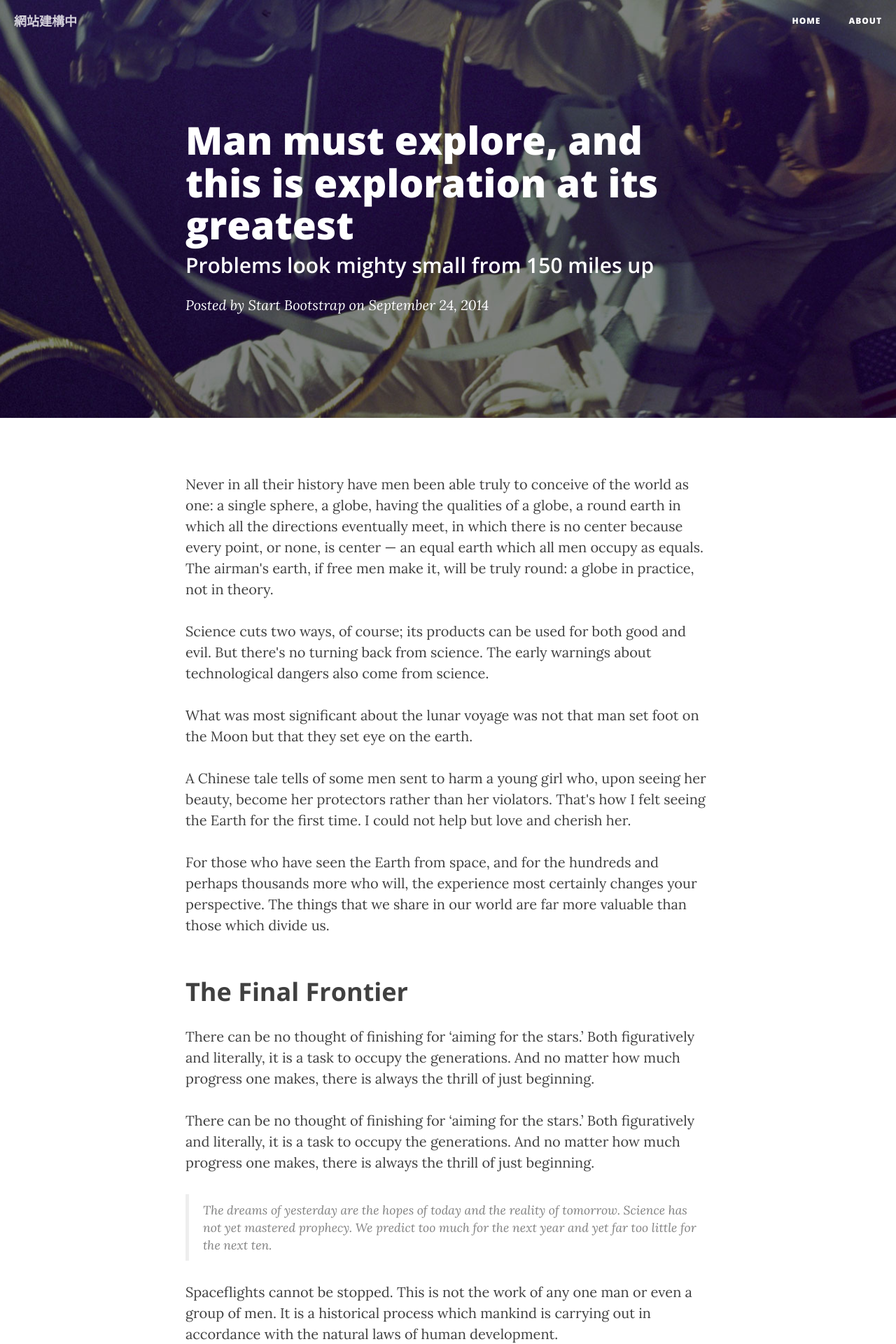
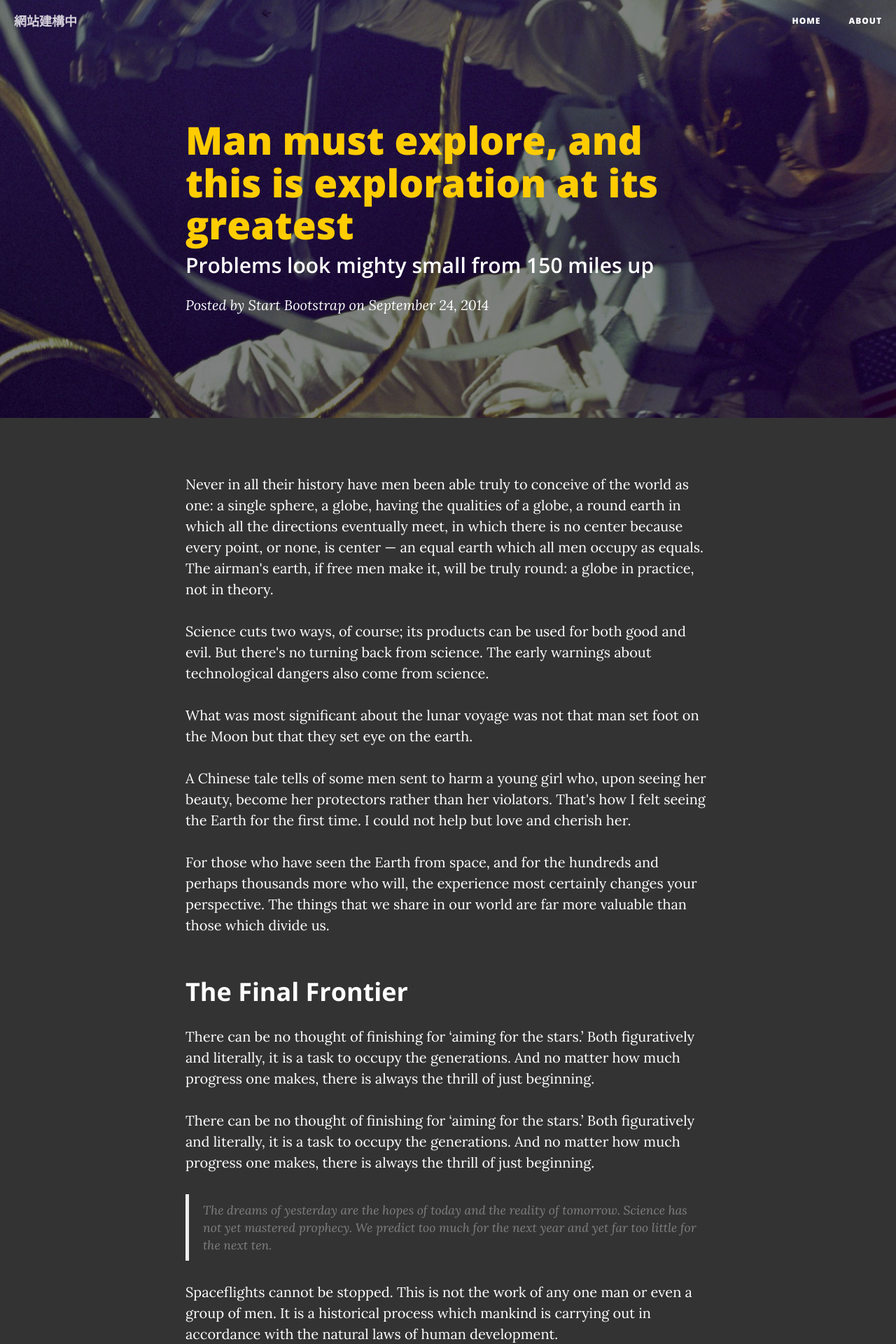
Before and after one commit to lacrimosacat/lacrimosacat.github.io, a Jekyll site: the page built from _posts/2014-09-24-man-must-explore.markdown, in a window 1280 px wide. Shown: the top 1920 px of the page at 70% size. Built offline with Jekyll 4.4.1, drawn with Linux system fonts in a browser that asks for light colours; nearby versions of some CDN libraries.

Commit message:
second commit

```diff
--- a/css/clean-blog.css
+++ b/css/clean-blog.css
@@ -2,10 +2,12 @@ body {
   font-family: 'Lora', 'Times New Roman', serif;
   font-size: 20px;
   color: #404040;
+  background-color: #333;
 }
 p {
   line-height: 1.5;
   margin: 30px 0;
+  color: white;
 }
 p a {
   text-decoration: underline;
@@ -18,9 +20,11 @@ h5,
 h6 {
   font-family: 'Open Sans', 'Helvetica Neue', Helvetica, Arial, sans-serif;
   font-weight: 800;
+  color: white;
 }
 a {
-  color: #404040;
+  /*color: #404040;*/
+  color: white;
 }
 a:hover,
 a:focus {
@@ -143,6 +147,7 @@ hr.small {
   padding: 100px 0 50px;
   color: white;
 }
+
 @media only screen and (min-width: 768px) {
   .intro-header .site-heading,
   .intro-header .post-heading,
@@ -176,6 +181,7 @@ hr.small {
 }
 .intro-header .post-heading h1 {
   font-size: 35px;
+  color: #fc0;
 }
 .intro-header .post-heading .subheading,
 .intro-header .post-heading .meta {
@@ -217,6 +223,7 @@ hr.small {
   font-size: 30px;
   margin-top: 30px;
   margin-bottom: 10px;
+  color: #fc0;
 }
 .post-preview > a > .post-subtitle {
   margin: 0;
@@ -259,6 +266,7 @@ hr.small {
   border-bottom-left-radius: 5px;
 }
 footer {
+  background-color: #212121;
   padding: 50px 0 65px;
 }
 footer .list-inline {
```
Also changed, not shown: _posts/2015-08-04-hello-traveler.markdown (added, +10 -0 lines).
